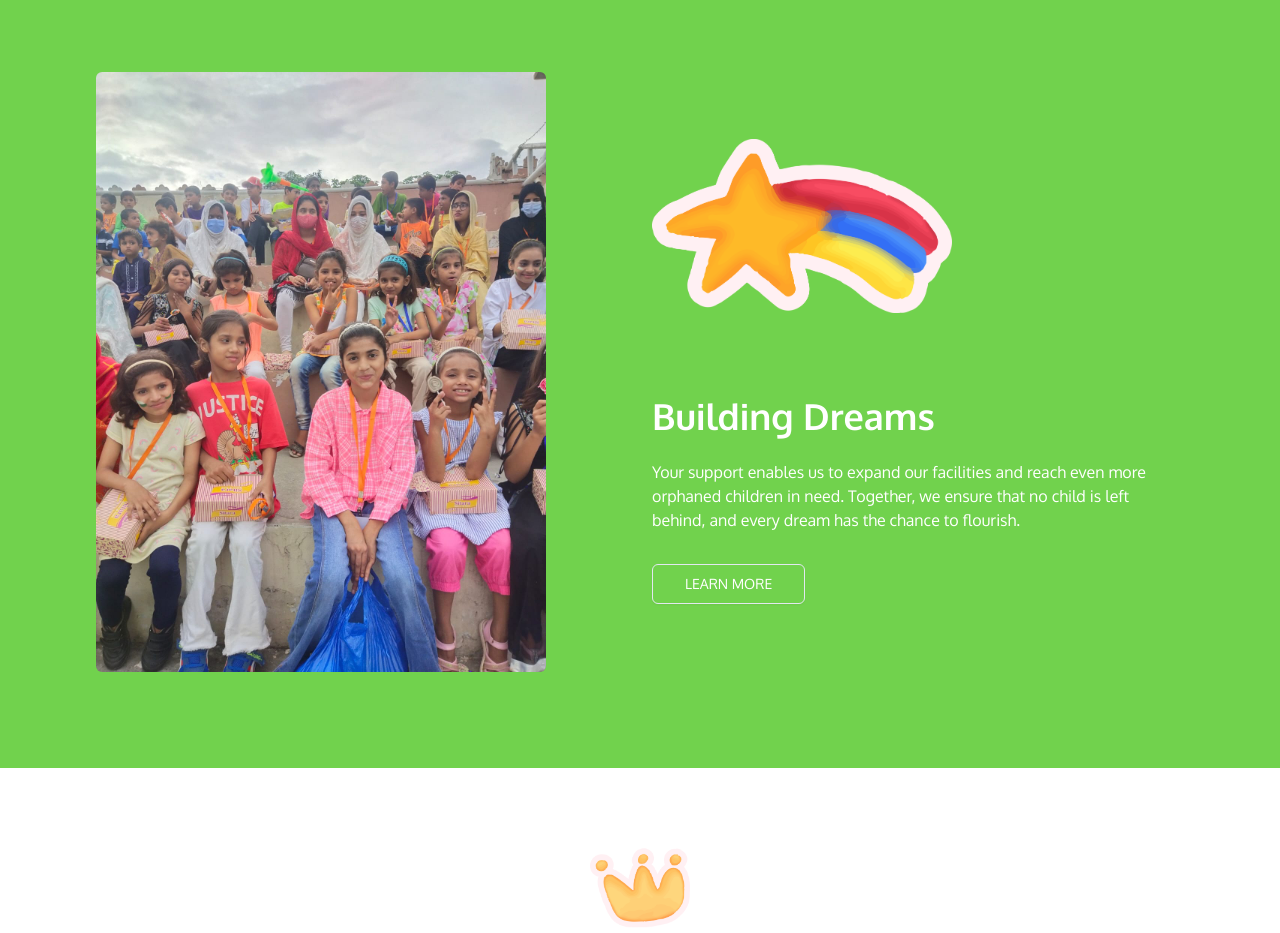
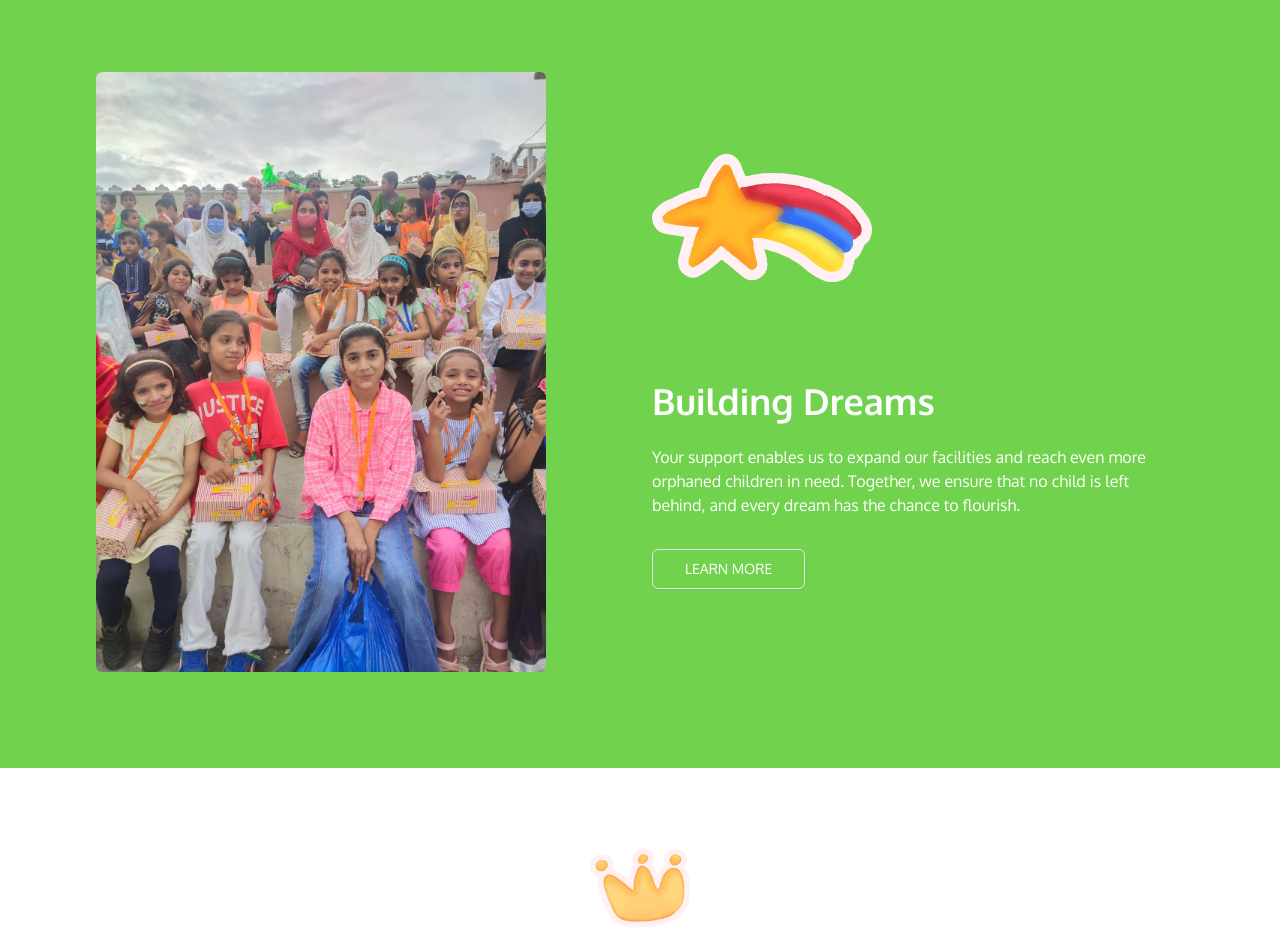
Before and after one commit to Zain-ul-din/begum-inayat, a Next.js app: page / in a window 1280 px wide. Shown: the part 1640-2573 px from the top of the page. Built offline with nearby package versions, Linux system fonts and the light colour scheme.

Commit message:
improve learn-more section

```diff
--- a/src/components/learn-more.tsx
+++ b/src/components/learn-more.tsx
@@ -14,9 +14,9 @@ export default function LearnMore() {
         <div className="flex flex-col justify-evenly">
           <img
             src="/images/art/cute-doodle.png"
-            className="right-[30%] bottom-[20%] lg:w-[300px] mb-4"
-            width={200}
-            height={200}
+            className="right-[30%] bottom-[20%] lg:w-[220px] mb-4"
+            width={150}
+            height={150}
           />
           <div>
             {/* <h2 className="font-bold text-white text-sm my-1">HOUSE</h2> */}
```
